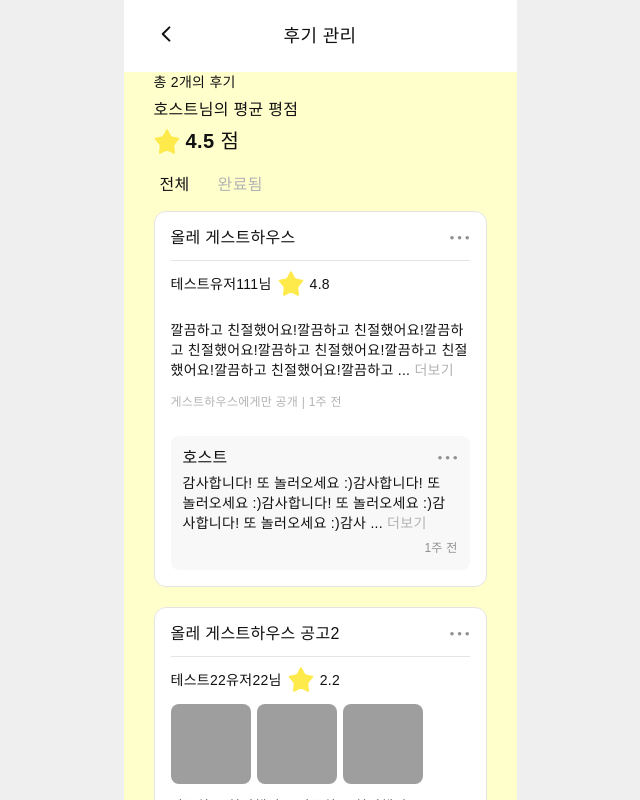
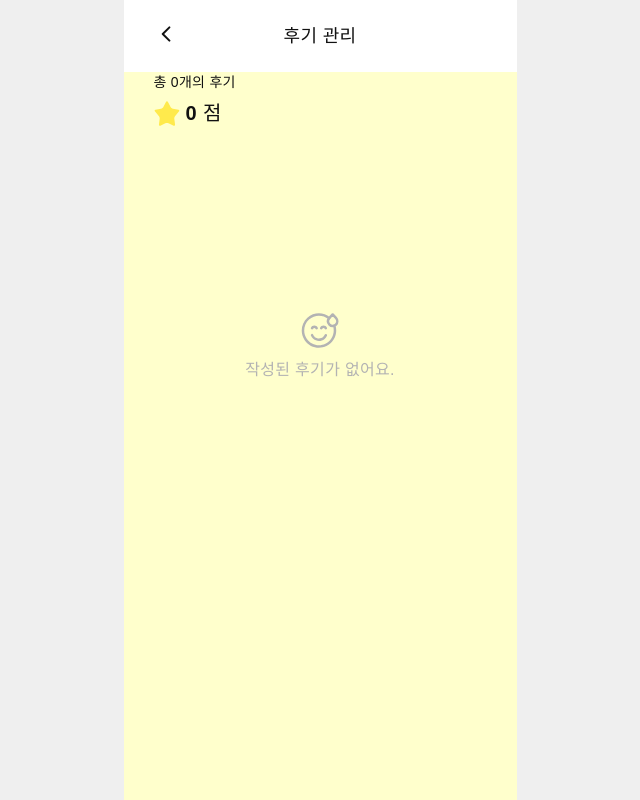
Before and after one commit to hoon-hoon/OlleStaff-web, a React (Vite) app: page /owner/userinfo/reviews in a window 1280 px wide. Shown: the whole page, without its empty margins (320-960 px from the left). Built offline with nearby package versions, Linux system fonts and the light colour scheme; grey boxes are pictures that could not be loaded.

Commit message:
feat: 게스트하우스에 작성된 후기가 없을 때 화면 로직 처리

```diff
--- a/src/components/ReviewList/index.tsx
+++ b/src/components/ReviewList/index.tsx
@@ -34,7 +34,10 @@
                     {filteredReviews.length > 0 ? (
                         filteredReviews.map(item => <ReviewListItem key={item.reviewId} review={item} />)
                     ) : (
-                        <Text.Body2_1>표시할 리뷰가 없습니다.</Text.Body2_1>
+                        <Wrapper.FlexBox gap="12px" justifyContent="center">
+                            <img src="/icons/oops.svg" alt="머쓱한 이모지" />
+                            <Text.Body1_1>작성된 후기가 없어요.</Text.Body1_1>
+                        </Wrapper.FlexBox>
                     )}
                 </Wrapper.FlexBox>
             </div>
--- a/src/pages/owner/ReviewManagePage.tsx
+++ b/src/pages/owner/ReviewManagePage.tsx
@@ -5,64 +5,81 @@
 import { Wrapper } from "@/styles/Wrapper";
 import { ReviewListItemProps } from "@/types/reviews";
 
+// const mockData: ReviewListItemProps = {
+//     hasNext: false,
+//     countReview: 2,
+//     averageRating: 4.5,
+//     allReviewInfoDTOS: [
+//         {
+//             reviewId: 1,
+//             rating: 4.8,
+//             title: "올레 게스트하우스",
+//             nickName: "테스트유저111",
+//             images: [],
+//             review: "깔끔하고 친절했어요!깔끔하고 친절했어요!깔끔하고 친절했어요!깔끔하고 친절했어요!깔끔하고 친절했어요!깔끔하고 친절했어요!깔끔하고 친절했어요!깔끔하고 친절했어요!깔끔하고 친절했어요!깔끔하고 친절했어요!깔끔하고 친절했어요!깔끔하고 친절했어요!깔끔하고 친절했어요!깔끔하고 친절했어요!깔끔하고 친절했어요!깔끔하고 친절했어요!깔끔하고 친절했어요!깔끔하고 친절했어요!깔끔하고 친절했어요!",
+//             disclosure: true,
+//             reviewComment:
+//                 "감사합니다! 또 놀러오세요 :)감사합니다! 또 놀러오세요 :)감사합니다! 또 놀러오세요 :)감사합니다! 또 놀러오세요 :)감사합니다! 또 놀러오세요 :)감사합니다! 또 놀러오세요 :)",
+//             reviewDate: 1747900000,
+//             reviewCommentDate: 1747900000,
+//             hostNickName: "호스트",
+//         },
+//         {
+//             reviewId: 2,
+//             rating: 2.2,
+//             title: "올레 게스트하우스 공고2",
+//             nickName: "테스트22유저22",
+//             images: [
+//                 "https://media.istockphoto.com/id/1931942677/ko/%EB%B2%A1%ED%84%B0/%EC%96%B4%EB%A6%B0-%EC%95%84%EB%93%A4%EC%97%90%EA%B2%8C-%ED%82%A4%EC%8A%A4%ED%95%98%EB%8A%94-%ED%96%89%EB%B3%B5%ED%95%9C-%EC%97%84%EB%A7%88%EC%99%80-%EC%95%84%EB%B9%A0.jpg?s=612x612&w=is&k=20&c=p97JRWHfdsRYAlu5Cnx9tvCUl_jBSTxyXedZLRUUD_Q=",
+//                 "https://media.istockphoto.com/id/1931942677/ko/%EB%B2%A1%ED%84%B0/%EC%96%B4%EB%A6%B0-%EC%95%84%EB%93%A4%EC%97%90%EA%B2%8C-%ED%82%A4%EC%8A%A4%ED%95%98%EB%8A%94-%ED%96%89%EB%B3%B5%ED%95%9C-%EC%97%84%EB%A7%88%EC%99%80-%EC%95%84%EB%B9%A0.jpg?s=612x612&w=is&k=20&c=p97JRWHfdsRYAlu5Cnx9tvCUl_jBSTxyXedZLRUUD_Q=",
+//                 "https://media.istockphoto.com/id/1931942677/ko/%EB%B2%A1%ED%84%B0/%EC%96%B4%EB%A6%B0-%EC%95%84%EB%93%A4%EC%97%90%EA%B2%8C-%ED%82%A4%EC%8A%A4%ED%95%98%EB%8A%94-%ED%96%89%EB%B3%B5%ED%95%9C-%EC%97%84%EB%A7%88%EC%99%80-%EC%95%84%EB%B9%A0.jpg?s=612x612&w=is&k=20&c=p97JRWHfdsRYAlu5Cnx9tvCUl_jBSTxyXedZLRUUD_Q=",
+//             ],
+//             review: "깔끔하고 친절했어요!깔끔하고 친절했어요!",
+//             disclosure: false,
+//             reviewComment: null,
+//             reviewDate: 1747900000,
+//             reviewCommentDate: 1747900000,
+//             hostNickName: "호스트",
+//         },
+//     ],
+// };
+
 const mockData: ReviewListItemProps = {
     hasNext: false,
-    countReview: 2,
-    averageRating: 4.5,
-    allReviewInfoDTOS: [
-        {
-            reviewId: 1,
-            rating: 4.8,
-            title: "올레 게스트하우스",
-            nickName: "테스트유저111",
-            images: [],
-            review: "깔끔하고 친절했어요!깔끔하고 친절했어요!깔끔하고 친절했어요!깔끔하고 친절했어요!깔끔하고 친절했어요!깔끔하고 친절했어요!깔끔하고 친절했어요!깔끔하고 친절했어요!깔끔하고 친절했어요!깔끔하고 친절했어요!깔끔하고 친절했어요!깔끔하고 친절했어요!깔끔하고 친절했어요!깔끔하고 친절했어요!깔끔하고 친절했어요!깔끔하고 친절했어요!깔끔하고 친절했어요!깔끔하고 친절했어요!깔끔하고 친절했어요!",
-            disclosure: true,
-            reviewComment:
-                "감사합니다! 또 놀러오세요 :)감사합니다! 또 놀러오세요 :)감사합니다! 또 놀러오세요 :)감사합니다! 또 놀러오세요 :)감사합니다! 또 놀러오세요 :)감사합니다! 또 놀러오세요 :)",
-            reviewDate: 1747900000,
-            reviewCommentDate: 1747900000,
-            hostNickName: "호스트",
-        },
-        {
-            reviewId: 2,
-            rating: 2.2,
-            title: "올레 게스트하우스 공고2",
-            nickName: "테스트22유저22",
-            images: [
-                "https://media.istockphoto.com/id/1931942677/ko/%EB%B2%A1%ED%84%B0/%EC%96%B4%EB%A6%B0-%EC%95%84%EB%93%A4%EC%97%90%EA%B2%8C-%ED%82%A4%EC%8A%A4%ED%95%98%EB%8A%94-%ED%96%89%EB%B3%B5%ED%95%9C-%EC%97%84%EB%A7%88%EC%99%80-%EC%95%84%EB%B9%A0.jpg?s=612x612&w=is&k=20&c=p97JRWHfdsRYAlu5Cnx9tvCUl_jBSTxyXedZLRUUD_Q=",
-                "https://media.istockphoto.com/id/1931942677/ko/%EB%B2%A1%ED%84%B0/%EC%96%B4%EB%A6%B0-%EC%95%84%EB%93%A4%EC%97%90%EA%B2%8C-%ED%82%A4%EC%8A%A4%ED%95%98%EB%8A%94-%ED%96%89%EB%B3%B5%ED%95%9C-%EC%97%84%EB%A7%88%EC%99%80-%EC%95%84%EB%B9%A0.jpg?s=612x612&w=is&k=20&c=p97JRWHfdsRYAlu5Cnx9tvCUl_jBSTxyXedZLRUUD_Q=",
-                "https://media.istockphoto.com/id/1931942677/ko/%EB%B2%A1%ED%84%B0/%EC%96%B4%EB%A6%B0-%EC%95%84%EB%93%A4%EC%97%90%EA%B2%8C-%ED%82%A4%EC%8A%A4%ED%95%98%EB%8A%94-%ED%96%89%EB%B3%B5%ED%95%9C-%EC%97%84%EB%A7%88%EC%99%80-%EC%95%84%EB%B9%A0.jpg?s=612x612&w=is&k=20&c=p97JRWHfdsRYAlu5Cnx9tvCUl_jBSTxyXedZLRUUD_Q=",
-            ],
-            review: "깔끔하고 친절했어요!깔끔하고 친절했어요!",
-            disclosure: false,
-            reviewComment: null,
-            reviewDate: 1747900000,
-            reviewCommentDate: 1747900000,
-            hostNickName: "호스트",
-        },
-    ],
+    countReview: 0,
+    averageRating: 0,
+    allReviewInfoDTOS: [],
 };
 
 export default function ReviewManagePage() {
+    const { countReview, averageRating, allReviewInfoDTOS } = mockData;
+
+    const hasReview = countReview > 0 && allReviewInfoDTOS.length > 0;
+
     return (
         <>
             <Header showBackButton title="후기 관리" />
             <PageWrapper hasHeader>
                 <Wrapper.FlexBox direction="column" gap="20px" padding="30px">
                     <Wrapper.FlexBox direction="column" gap="8px">
-                        <Text.Body2_1>총 {mockData.countReview}개의 후기</Text.Body2_1>
-                        <Text.Body1_1>{mockData.allReviewInfoDTOS[0].hostNickName}님의 평균 평점</Text.Body1_1>
-
+                        <Text.Body2_1>총 {countReview}개의 후기</Text.Body2_1>
+                        {/* <Text.Body1_1>{allReviewInfoDTOS[0].hostNickName}님의 평균 평점</Text.Body1_1> */}
                         <Wrapper.FlexBox gap="6px" alignItems="center">
                             <img src="/icons/fullStar.svg" alt="별" />
                             <Text.Title2_2>
-                                {mockData.averageRating} <Text.Title2_1>점</Text.Title2_1>
+                                {averageRating} <Text.Title2_1>점</Text.Title2_1>
                             </Text.Title2_2>
                         </Wrapper.FlexBox>
                     </Wrapper.FlexBox>
 
-                    <ReviewList data={mockData} />
+                    {hasReview ? (
+                        <ReviewList data={mockData} />
+                    ) : (
+                        <Wrapper.FlexBox gap="12px" alignItems="center" direction="column" padding="50% 0">
+                            <img src="/icons/oops.svg" alt="작성된 후기 없음" />
+                            <Text.Body1_1 color="Gray3">작성된 후기가 없어요.</Text.Body1_1>
+                        </Wrapper.FlexBox>
+                    )}
                 </Wrapper.FlexBox>
             </PageWrapper>
         </>
```
Also changed, not shown: public/icons/oops.svg (added).
